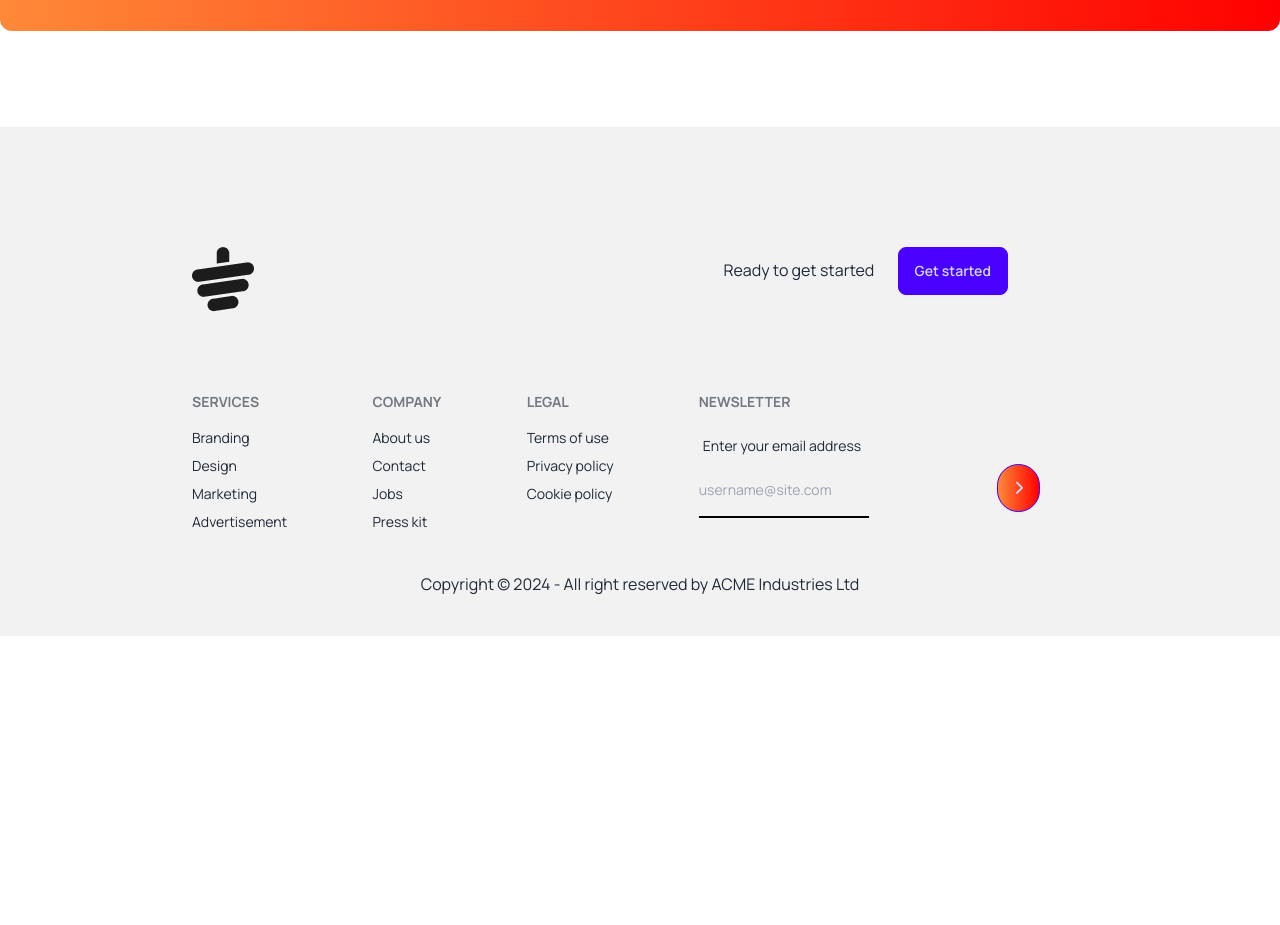
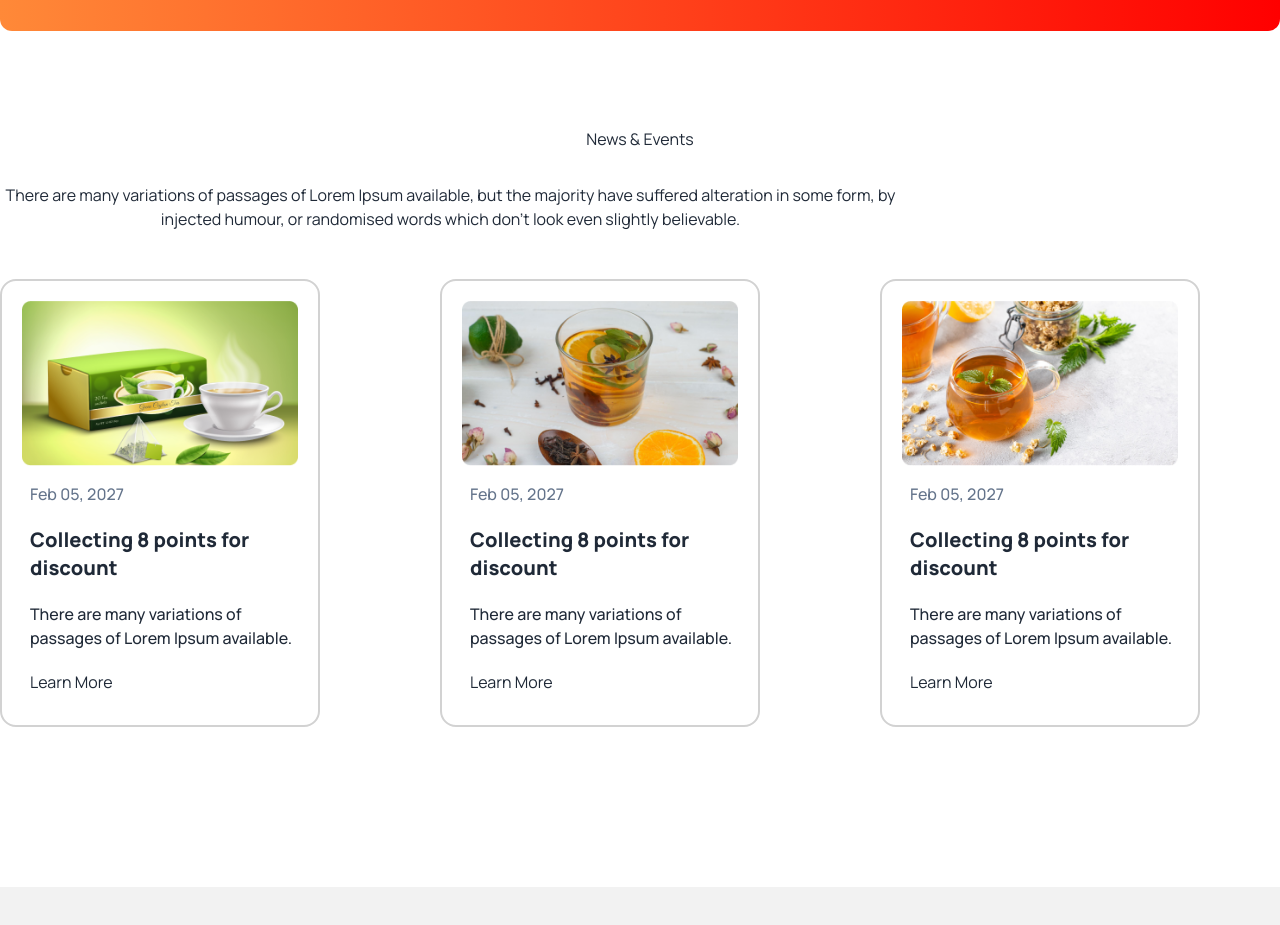
Before and after one commit to Salauddin-Ahmad/Tea-House-Daisyui, a plain HTML site: page index.html in a window 1280 px wide. Shown: the part 2500-3425 px from the top of the page. Before the commit the page ends 3136 px from the top, so only its background shows below. Drawn offline with nearby package versions, Linux system fonts and the light colour scheme.

Commit message:
finished events section

```diff
--- a/index.html
+++ b/index.html
@@ -193,9 +193,53 @@
                     </div>
                 </div>
             </div>
+        </section>
+
+        <section >
+            <!-- Events section -->
+            <div class="flex flex-col space-y-8 mb-12">
+                <h1 class="text-center">News & Events</h1>
+                <p class="text-center lg:w-[901px]">There are many variations of passages of Lorem Ipsum available, but the majority have suffered alteration in some form, by injected humour, or randomised words which don't look even slightly believable. </p>
+            </div>
+            <!-- tea cards container -->
+            <div class="grid grid-cols-1 gap-10 md:grid-cols-3 mb-40">
+
+                <!-- card 1 -->
+                <div class="space-y-4 w-96 lg:w-80 h-[28rem] p-5 border-2 border-[#D2D2D2] rounded-2xl">
+                    <img  src="./images/news-1.png" alt="">
+                    <div class=" ml-2 space-y-5">
+                        <h4 class="font-medium text-base text-slate-500">Feb 05, 2027</h4>
+                        <h1 class="font-extrabold text-xl">Collecting 8 points for discount</h1>
+                        <p class="font-medium text-base">There are many variations of passages of Lorem Ipsum available.</p>
+                        <p>Learn More</p>
+                    </div>
+                </div>
+                <!-- card 2 -->
+                <div class="space-y-4 w-96 lg:w-80 h-[28rem] p-5 border-2 border-[#D2D2D2] rounded-2xl">
+                    <img  src="./images/news-2.png" alt="">
+                    <div class=" ml-2 space-y-5">
+                        <h4 class="font-medium text-base text-slate-500">Feb 05, 2027</h4>
+                        <h1 class="font-extrabold text-xl">Collecting 8 points for discount</h1>
+                        <p class="font-medium text-base">There are many variations of passages of Lorem Ipsum available.</p>
+                        <p>Learn More</p>
+                    </div>
+                </div>
+                <!-- card 3 -->
+                <div class="space-y-4 w-96 lg:w-80 h-[28rem] p-5 border-2 border-[#D2D2D2] rounded-2xl">
+                    <img  src="./images/news-3.png" alt="">
+                    <div class=" ml-2 space-y-5">
+                        <h4 class="font-medium text-base text-slate-500">Feb 05, 2027</h4>
+                        <h1 class="font-extrabold text-xl">Collecting 8 points for discount</h1>
+                        <p class="font-medium text-base">There are many variations of passages of Lorem Ipsum available.</p>
+                        <p>Learn More</p>
+                    </div>
+                </div>
 
 
+
+            </div>
         </section>
+
     </main>
     <footer class="px-48 py-10 bg-base-200 text-base-content">
         <div class="flex justify-between my-20 mr-20">
```
